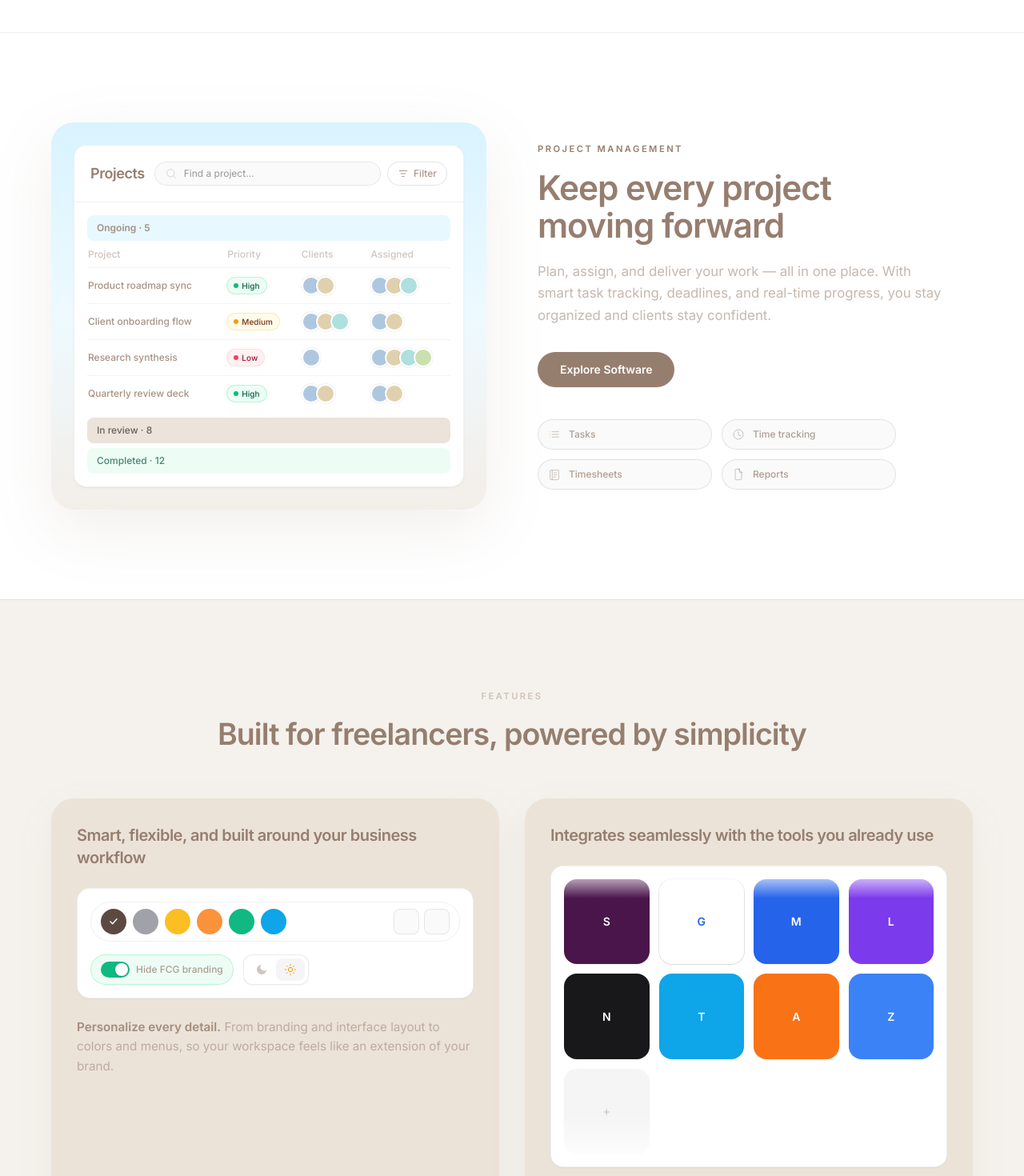
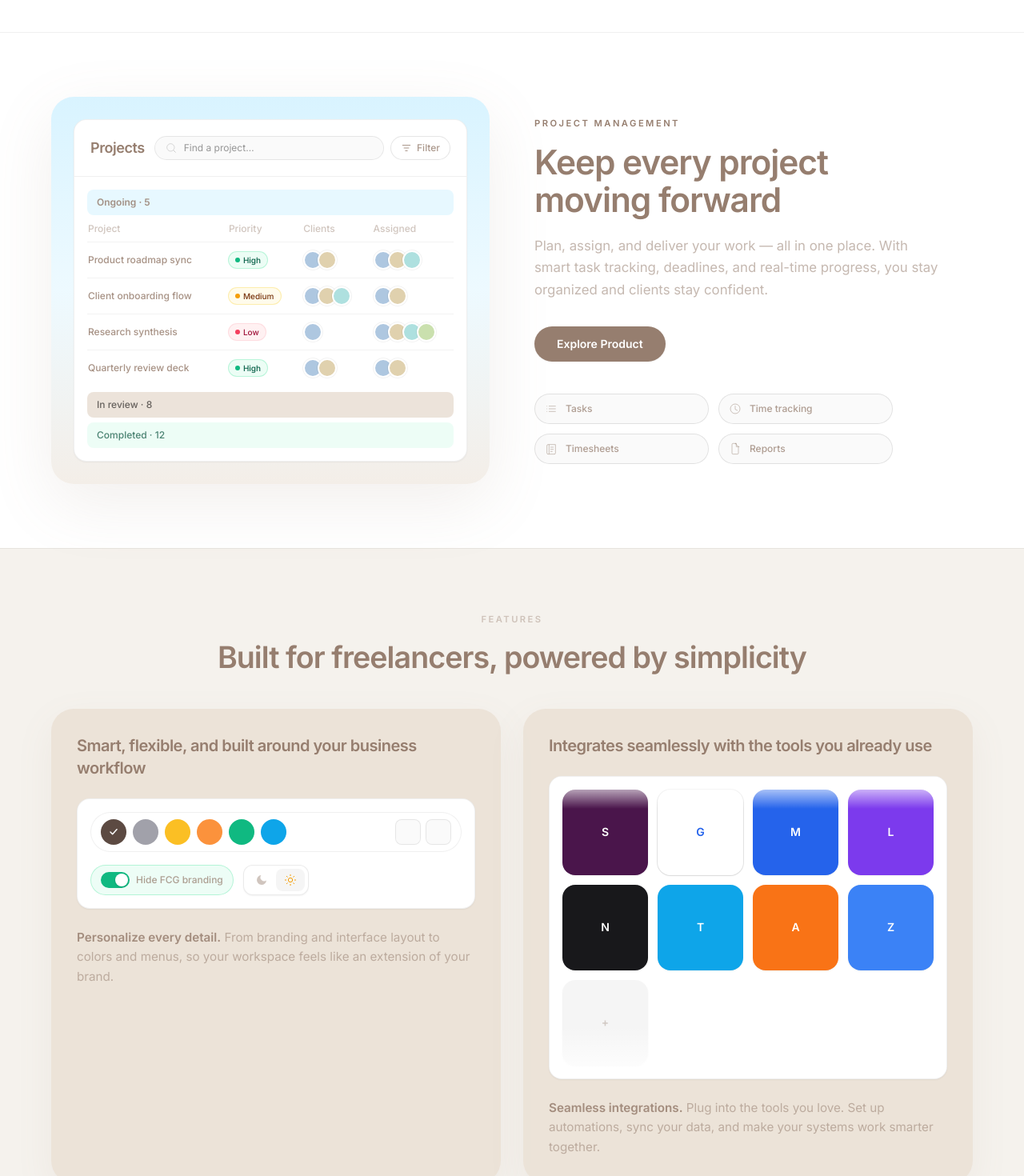
Before and after one commit to workbyaria/FCGwebsite, a Next.js app: page / in a window 1280 px wide. Shown: the part 760-2230 px from the top of the page at 80% size. Built offline with nearby package versions, Linux system fonts and the light colour scheme.

Commit message:
UI updated

```diff
--- a/package.json
+++ b/package.json
@@ -3,8 +3,8 @@
   "version": "0.1.0",
   "private": true,
   "scripts": {
-    "dev": "next dev",
-    "dev:clean": "powershell -NoProfile -Command \"Get-NetTCPConnection -State Listen -LocalPort 3000,3001 -ErrorAction SilentlyContinue | ForEach-Object { Stop-Process -Id $_.OwningProcess -Force }\"; next dev",
+    "dev": "cross-env __NEXT_DEVTOOL_SEGMENT_EXPLORER=0 next dev",
+    "dev:clean": "powershell -NoProfile -Command \"Get-NetTCPConnection -State Listen -LocalPort 3000,3001 -ErrorAction SilentlyContinue | ForEach-Object { Stop-Process -Id $_.OwningProcess -Force }; $env:__NEXT_DEVTOOL_SEGMENT_EXPLORER='0'; next dev\"",
     "build": "next build",
     "start": "next start",
     "lint": "next lint"
@@ -21,6 +21,7 @@
     "@types/node": "^20",
     "@types/react": "^19",
     "@types/react-dom": "^19",
+    "cross-env": "^10.1.0",
     "eslint": "^9",
     "eslint-config-next": "^15.1.0",
     "postcss": "^8",
--- a/src/app/layout.tsx
+++ b/src/app/layout.tsx
@@ -25,7 +25,7 @@ export default function RootLayout({
 }>) {
   return (
     <html lang="en" className={`${inter.variable} font-sans`}>
-      <body className="bg-white font-sans font-normal text-brand-primary">
+      <body className="bg-white font-sans font-normal text-brand-primary overflow-x-hidden">
         <SmoothScroll>
           <SiteHeader />
           <div className="flex min-h-dvh flex-col pt-[4.75rem] md:pt-[5.25rem]">
--- a/src/app/page.tsx
+++ b/src/app/page.tsx
@@ -9,7 +9,7 @@ export default function Home() {
     <main className="bg-white">
       {/* The Breath */}
       <section
-        className="flex min-h-[calc(100dvh-4.75rem)] flex-col items-center justify-center px-6 py-12 md:min-h-[calc(100dvh-5.25rem)]"
+        className="flex min-h-[calc(100dvh-4.75rem)] flex-col items-center justify-center px-6 py-10 md:min-h-[calc(100dvh-5.25rem)]"
         aria-label="The Breath"
       >
         <Reveal className="text-center">
@@ -34,7 +34,7 @@ export default function Home() {
       {/* The Verticals */}
       <section
         id="verticals"
-        className="scroll-mt-28 flex min-h-[100dvh] flex-col items-center justify-center px-6 py-24 md:scroll-mt-32"
+        className="scroll-mt-28 flex min-h-[100dvh] flex-col items-center justify-center px-6 py-20 md:scroll-mt-32"
         aria-label="The Verticals"
       >
         <RevealStagger className="flex w-full max-w-4xl flex-col items-center gap-3 md:gap-5">
--- a/src/components/home/FeaturesSection.tsx
+++ b/src/components/home/FeaturesSection.tsx
@@ -34,7 +34,7 @@ export function FeaturesSection() {
   return (
     <section
       id="features"
-      className="border-t border-black/[0.06] bg-brand-canvas px-6 py-20 md:py-28"
+      className="border-t border-black/[0.06] bg-brand-canvas px-6 py-16 md:py-20"
       aria-labelledby="features-heading"
     >
       <div className="mx-auto max-w-6xl">
@@ -50,7 +50,7 @@ export function FeaturesSection() {
           </h2>
         </Reveal>
 
-        <div className="mt-14 grid gap-6 md:grid-cols-2 md:gap-8">
+        <div className="mt-10 grid gap-5 md:grid-cols-2 md:gap-7">
           {/* Left card */}
           <Reveal>
             <article className="flex h-full flex-col rounded-[1.75rem] bg-brand-tertiary/70 p-6 shadow-[0_16px_48px_rgba(150,126,111,0.08)] md:p-8">
--- a/src/components/home/ProductSpotlight.tsx
+++ b/src/components/home/ProductSpotlight.tsx
@@ -118,10 +118,10 @@ export function ProductSpotlight() {
   return (
     <section
       id="product"
-      className="border-t border-black/[0.06] bg-white px-6 py-20 md:py-28"
+      className="border-t border-black/[0.06] bg-white px-6 py-16 md:py-20"
       aria-labelledby="product-spotlight-heading"
     >
-      <div className="mx-auto grid max-w-6xl items-center gap-10 md:grid-cols-2 md:gap-12 lg:gap-16">
+      <div className="mx-auto grid max-w-6xl items-center gap-8 md:grid-cols-2 md:gap-10 lg:gap-14">
         {/* Left: UI mock */}
         <Reveal>
           <div className="rounded-[1.75rem] bg-gradient-to-b from-brand-secondary/55 via-brand-secondary/25 to-brand-tertiary/50 p-5 shadow-[0_24px_80px_rgba(150,126,111,0.12)] md:p-7">
@@ -149,8 +149,8 @@ export function ProductSpotlight() {
                 <div className="mb-2 rounded-lg bg-brand-secondary/35 px-3 py-2 text-xs font-semibold text-brand-primary/85">
                   Ongoing · 5
                 </div>
-                <div className="overflow-x-auto">
-                  <table className="w-full min-w-[320px] text-left text-[11px] md:text-xs">
+                <div className="overflow-x-auto overflow-y-hidden">
+                  <table className="w-full min-w-0 text-left text-[11px] md:text-xs">
                     <thead>
                       <tr className="text-brand-primary/45">
                         <th className="pb-2 pr-2 font-medium">Project</th>
@@ -208,10 +208,10 @@ export function ProductSpotlight() {
           </p>
           <div className="mt-8">
             <Link
-              href="/software"
+              href="/products"
               className="inline-flex rounded-full bg-brand-primary px-7 py-3 text-sm font-semibold text-white shadow-sm transition-[transform,box-shadow] duration-200 ease-apple hover:bg-brand-primary/90 active:scale-[0.99]"
             >
-              Explore Software
+              Explore Product
             </Link>
           </div>
           <div className="mt-10 grid grid-cols-2 gap-3 sm:max-w-md">
--- a/src/components/layout/SiteFooter.tsx
+++ b/src/components/layout/SiteFooter.tsx
@@ -50,7 +50,7 @@ export function SiteFooter() {
   return (
     <footer className="mt-auto border-t border-black/[0.06] bg-white">
       {/* CTA */}
-      <div className="bg-brand-secondary/10 px-6 py-16 md:py-20">
+      <div className="bg-brand-secondary/10 px-6 py-12 md:py-16">
         <div className="mx-auto max-w-2xl text-center">
           <h2 className="text-3xl font-semibold tracking-tight text-brand-primary md:text-4xl">
             Ready to get started
@@ -65,14 +65,13 @@ export function SiteFooter() {
             >
               Contact us
             </Link>
-            <p className="mt-4 text-xs text-brand-primary/40">{CONTACT_EMAIL}</p>
           </div>
         </div>
       </div>
 
       {/* Footer card */}
-      <div className="px-6 pb-12 pt-2">
-        <div className="mx-auto max-w-6xl rounded-[1.75rem] border border-black/[0.06] bg-brand-canvas/90 p-8 shadow-[0_12px_40px_rgba(150,126,111,0.06)] md:p-10">
+      <div className="px-6 pb-12 pt-16">
+        <div className="mx-auto max-w-6xl rounded-[1.75rem] border border-black/[0.06] bg-brand-canvas/90 p-7 shadow-[0_12px_40px_rgba(150,126,111,0.06)] md:p-8">
           <div className="grid gap-10 md:grid-cols-[1.1fr_1fr_1fr] md:gap-10 lg:gap-12">
             <div>
               <Link href="/" className="inline-flex items-center gap-2.5">
@@ -88,8 +87,7 @@ export function SiteFooter() {
                 </span>
               </Link>
               <p className="mt-4 max-w-sm text-sm leading-relaxed text-brand-primary/55">
-                Technology for humanity — thoughtful tools for teams who care about clarity, calm, and
-                impact.
+                Technology for humanity — Turning complexity into user-friendly tools.
               </p>
               <div className="mt-6 flex gap-3">
                 <a
@@ -160,11 +158,10 @@ export function SiteFooter() {
           </div>
 
           <div className="mt-10 border-t border-black/[0.08] pt-8">
-            <div className="flex flex-col gap-3 text-xs text-brand-primary/45 md:flex-row md:items-center md:justify-between">
+            <div className="flex flex-col items-center text-xs text-brand-primary/45">
               <p>
                 © {year} Friendly Cat Group. All rights reserved.
               </p>
-              <p>Founded in March 2026</p>
             </div>
           </div>
         </div>
```
Also changed, not shown: 1 other file (tests, documents, lock files or other folders).
